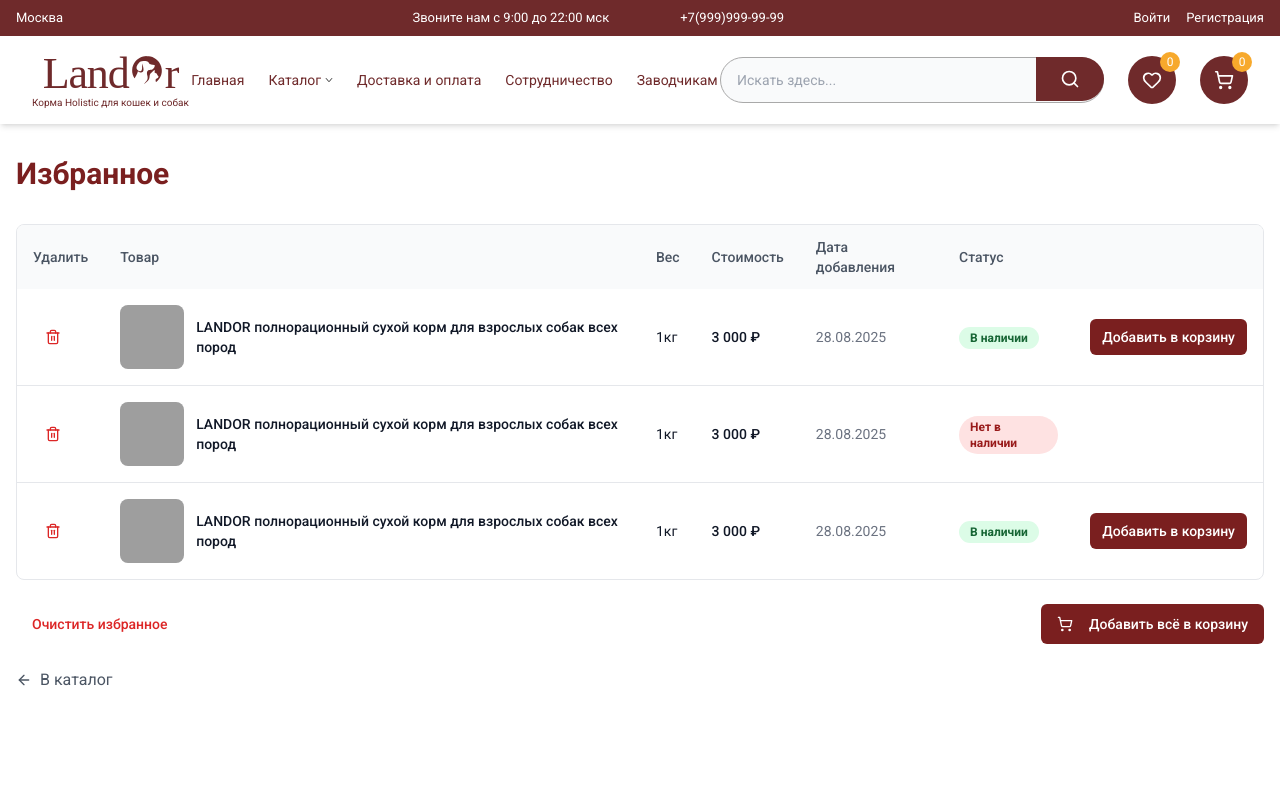
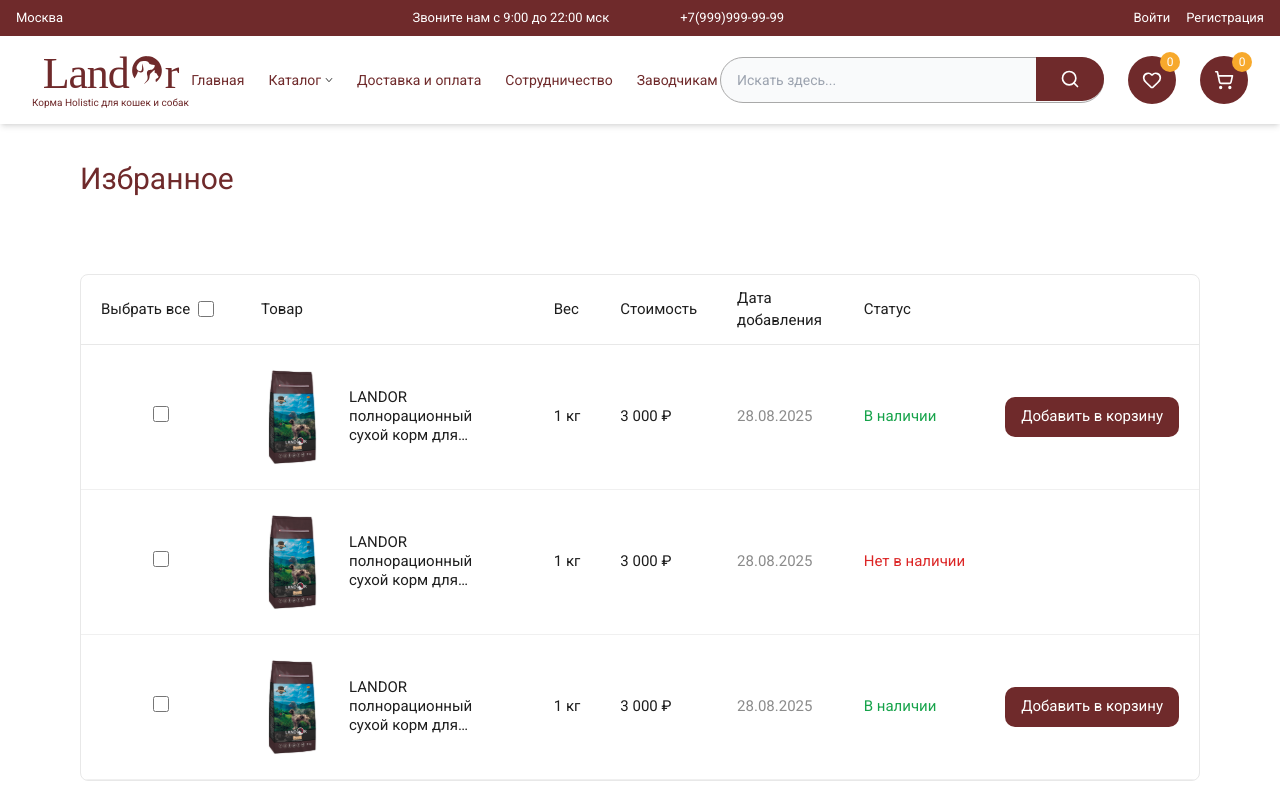
Before and after one commit to proffsenya/landor-shop, a React (Vite) app: page /favorites in a window 1280 px wide. Shown: the top 800 px of the page. Built offline with nearby package versions, Linux system fonts and the light colour scheme; grey boxes are pictures that could not be loaded; a web font is replaced by a local one.

Commit message:
Favorites successfully without api

```diff
--- a/client/pages/Favorites.jsx
+++ b/client/pages/Favorites.jsx
@@ -1,257 +1,181 @@
-import { useState } from "react";
+import { useState, useMemo } from "react";
 import { Link } from "react-router-dom";
 import Header from "@/components/Header";
 import Footer from "@/components/Footer";
-import { Button } from "@/components/ui/button";
-import { Card, CardContent } from "@/components/ui/card";
-import { Badge } from "@/components/ui/badge";
-import { ArrowLeft, Heart, Trash2, ShoppingCart } from "lucide-react";
+import { ShoppingCart, ArrowLeft } from "lucide-react";
 import ProductsSection from "../components/ProductsSection";
 
-// Моковые данные избранных товаров
 const mockFavorites = [
   {
     id: 1,
     name: "LANDOR полнорационный сухой корм для взрослых собак всех пород",
     price: 3000,
-    weight: "1кг",
-    image: "/placeholder.svg",
+    weight: "1 кг",
+    image: "/korm1.svg",
     dateAdded: "28.08.2025",
-    status: "В наличии",
-    isInStock: true
+    isInStock: true,
   },
   {
     id: 2,
     name: "LANDOR полнорационный сухой корм для взрослых собак всех пород",
     price: 3000,
-    weight: "1кг",
-    image: "/placeholder.svg",
+    weight: "1 кг",
+    image: "/korm1.svg",
     dateAdded: "28.08.2025",
-    status: "Нет в наличии",
-    isInStock: false
+    isInStock: false,
   },
   {
     id: 3,
     name: "LANDOR полнорационный сухой корм для взрослых собак всех пород",
     price: 3000,
-    weight: "1кг",
-    image: "/placeholder.svg",
+    weight: "1 кг",
+    image: "/korm1.svg",
     dateAdded: "28.08.2025",
-    status: "В наличии",
-    isInStock: true
-  }
+    isInStock: true,
+  },
 ];
-
-// Моковые данные рекомендованных товаров
-const mockRecommended = [
-  {
-    id: 4,
-    name: "LANDOR полнорационный сухой корм для взрослых собак всех пород",
-    price: 3000,
-    image: "/placeholder.svg",
-    isFavorite: false
-  },
-  {
-    id: 5,
-    name: "LANDOR полнорационный сухой корм для взрослых собак всех пород",
-    price: 3000,
-    image: "/placeholder.svg",
-    isFavorite: false
-  },
-  {
-    id: 6,
-    name: "LANDOR полнорационный сухой корм для взрослых собак всех пород",
-    price: 3000,
-    image: "/placeholder.svg",
-    isFavorite: false
-  },
-  {
-    id: 7,
-    name: "LANDOR полнорационный сухой корм для взрослых собак всех пород",
-    price: 3000,
-    image: "/placeholder.svg",
-    isFavorite: false
-  },
-  {
-    id: 8,
-    name: "LANDOR полнорационный сухой корм для взрослых собак всех пород",
-    price: 3000,
-    image: "/placeholder.svg",
-    isFavorite: false
-  }
-];
-
-// Компонент карточки товара для рекомендаций
-const ProductCard = ({ product, onToggleFavorite }) => {
-  return (
-    <Card className="transition-shadow group hover:shadow-lg">
-      <CardContent className="p-4">
-        <div className="relative">
-          <button
-            onClick={() => onToggleFavorite(product.id)}
-            className="absolute z-10 p-1 transition-colors rounded-full top-2 right-2 bg-white/80 hover:bg-white"
-          >
-            <Heart
-              className={`w-5 h-5 ${
-                product.isFavorite
-                  ? 'fill-red-500 text-red-500'
-                  : 'text-gray-400 hover:text-red-500'
-              }`}
-            />
-          </button>
-
-          <div className="mb-3 overflow-hidden bg-gray-100 rounded-lg aspect-square">
-            <img
-              src={product.image}
-              alt={product.name}
-              className="object-cover w-full h-full transition-transform group-hover:scale-105"
-            />
-          </div>
-
-          <h3 className="mb-2 text-sm font-medium text-gray-900 line-clamp-2">
-            {product.name}
-          </h3>
-
-          <div className="flex items-center justify-between">
-            <span className="text-lg font-bold text-gray-900">
-              {product.price.toLocaleString()} Р
-            </span>
-            <Button
-              size="sm"
-              className="bg-[hsl(var(--landor-primary))] hover:bg-[hsl(var(--landor-primary))]/90 text-white"
-            >
-              В корзину
-            </Button>
-          </div>
-        </div>
-      </CardContent>
-    </Card>
-  );
-};
 
 export default function Favorites() {
   const [favorites, setFavorites] = useState(mockFavorites);
-  const [recommended, setRecommended] = useState(mockRecommended);
+  const [selected, setSelected] = useState(new Set());
 
-  const formatPrice = (price) => {
-    return new Intl.NumberFormat('ru-RU', {
-      style: 'currency',
-      currency: 'RUB',
-      minimumFractionDigits: 0
+  const favoriteIds = useMemo(() => new Set(favorites.map(i => i.id)), [favorites]);
+  const allSelected =
+    selected.size > 0 &&
+    favorites.length > 0 &&
+    favorites.every(i => selected.has(i.id));
+
+  const formatPrice = price =>
+    new Intl.NumberFormat("ru-RU", {
+      style: "currency",
+      currency: "RUB",
+      minimumFractionDigits: 0,
     }).format(price);
+
+  const toggleAll = () => {
+    setSelected(prev => {
+      if (allSelected) return new Set();
+      return new Set(favorites.map(i => i.id));
+    });
   };
 
-  const removeFromFavorites = (id) => {
-    setFavorites(favorites.filter(item => item.id !== id));
+  const toggleOne = id => {
+    setSelected(prev => {
+      const next = new Set(prev);
+      next.has(id) ? next.delete(id) : next.add(id);
+      for (const x of Array.from(next)) if (!favoriteIds.has(x)) next.delete(x);
+      return next;
+    });
   };
 
-  const clearAllFavorites = () => {
-    setFavorites([]);
+  const removeSelected = () => {
+    if (selected.size === 0) return;
+    setFavorites(prev => prev.filter(i => !selected.has(i.id)));
+    setSelected(new Set());
   };
 
   const addAllToCart = () => {
     const inStockItems = favorites.filter(item => item.isInStock);
-    // Здесь будет логика добавления всех товаров в корзину
-    console.log('Добавляем в корзину:', inStockItems);
-  };
-
-  const toggleRecommendedFavorite = (id) => {
-    setRecommended(recommended.map(item =>
-      item.id === id
-        ? { ...item, isFavorite: !item.isFavorite }
-        : item
-    ));
+    console.log("Добавляем в корзину:", inStockItems);
   };
 
   return (
     <div className="min-h-screen bg-white">
       <Header />
 
-      <div className="container px-4 py-8 mx-auto">
-        {/* Секция избранного */}
-        <div className="mb-12">
-          <h1 className="text-3xl font-bold text-[hsl(var(--landor-primary))] mb-8">
+      <div className="container mx-auto px-[80px] py-10">
+        {/* Заголовок */}
+        <h1 className="text-[#6F2A2B] text-3xl leading-none mb-20">
           Избранное
         </h1>
 
-          {favorites.length === 0 ? (
-            <div className="py-12 text-center">
-              <Heart className="w-16 h-16 mx-auto mb-4 text-gray-400" />
-              <h2 className="mb-2 text-xl font-semibold text-gray-900">Избранное пусто</h2>
-              <p className="mb-6 text-gray-600">Добавьте товары в избранное, чтобы они отображались здесь</p>
-              <Link to="/catalog">
-                <Button className="bg-[hsl(var(--landor-primary))] hover:bg-[hsl(var(--landor-primary))]/90 text-white">
-                  Перейти в каталог
-                </Button>
-              </Link>
-            </div>
-          ) : (
-            <>
-              {/* Таблица избранных товаров */}
-              <div className="mb-6 overflow-hidden bg-white border border-gray-200 rounded-lg">
+        {/* Таблица */}
+        <div className="overflow-hidden rounded-lg border border-[#E8E8E8] bg-white">
           <div className="overflow-x-auto">
             <table className="w-full">
-                    <thead className="bg-gray-50">
-                      <tr>
-                        <th className="px-4 py-3 text-sm font-medium text-left text-gray-600">Удалить</th>
-                        <th className="px-4 py-3 text-sm font-medium text-left text-gray-600">Товар</th>
-                        <th className="px-4 py-3 text-sm font-medium text-left text-gray-600">Вес</th>
-                        <th className="px-4 py-3 text-sm font-medium text-left text-gray-600">Стоимость</th>
-                        <th className="px-4 py-3 text-sm font-medium text-left text-gray-600">Дата добавления</th>
-                        <th className="px-4 py-3 text-sm font-medium text-left text-gray-600">Статус</th>
-                        <th className="px-4 py-3 text-sm font-medium text-left text-gray-600"></th>
+              <thead>
+                <tr className="text-[#1E1E1E] text-[15px] border-b border-[#E8E8E8]">
+                  <th className="px-5 py-3 text-left font-normal w-[160px]">
+                    <label className="inline-flex items-center gap-2 cursor-pointer">
+                      <span>Выбрать все</span>
+                      <input
+                        type="checkbox"
+                        checked={allSelected}
+                        onChange={toggleAll}
+                        className="w-4 h-4 accent-[#6F2A2B]"
+                      />
+                    </label>
+                  </th>
+                  <th className="px-5 py-3 font-normal text-left">Товар</th>
+                  <th className="px-5 py-3 font-normal text-left">Вес</th>
+                  <th className="px-5 py-3 font-normal text-left">Стоимость</th>
+                  <th className="px-5 py-3 font-normal text-left">Дата добавления</th>
+                  <th className="px-5 py-3 font-normal text-left">Статус</th>
+                  <th className="px-5 py-3 font-normal text-left"></th>
                 </tr>
               </thead>
-                    <tbody className="divide-y divide-gray-200">
-                      {favorites.map((item) => (
-                        <tr key={item.id} className="hover:bg-gray-50">
-                          <td className="px-4 py-4">
-                            <Button
-                              variant="ghost"
-                              size="sm"
-                              onClick={() => removeFromFavorites(item.id)}
-                              className="text-red-600 hover:text-red-700 hover:bg-red-50"
-                            >
-                              <Trash2 className="w-4 h-4" />
-                            </Button>
+
+              <tbody>
+                {favorites.map(item => (
+                  <tr key={item.id} className="border-b border-[#F0F0F0]">
+                    {/* Чекбокс выбора */}
+                    <td className="px-5 py-6 text-center align-middle">
+                      <input
+                        type="checkbox"
+                        checked={selected.has(item.id)}
+                        onChange={() => toggleOne(item.id)}
+                        className="w-4 h-4 accent-[#6F2A2B]"
+                      />
                     </td>
-                          <td className="px-4 py-4">
-                            <div className="flex items-center space-x-3">
-                              <div className="flex-shrink-0 w-16 h-16 overflow-hidden bg-gray-100 rounded-lg">
+
+                    {/* Товар */}
+                    <td className="px-5 py-6">
+                      <div className="flex items-center gap-6">
+                        <div className="w-[64px] h-[96px] overflow-hidden flex-shrink-0">
                           <img
                             src={item.image}
                             alt={item.name}
-                                  className="object-cover w-full h-full"
+                            className="object-contain w-full h-full"
                           />
                         </div>
-                              <div className="flex-1 min-w-0">
-                                <p className="text-sm font-medium text-gray-900 line-clamp-2">
+                        <div className="text-[15px] text-[#1E1E1E] leading-tight pr-6 line-clamp-3">
                           {item.name}
-                                </p>
                         </div>
                       </div>
                     </td>
-                          <td className="px-4 py-4 text-sm text-gray-900">{item.weight}</td>
-                          <td className="px-4 py-4 text-sm font-medium text-gray-900">
+
+                    {/* Вес */}
+                    <td className="px-5 py-6 text-[15px] text-[#1E1E1E] whitespace-nowrap">
+                      {item.weight}
+                    </td>
+
+                    {/* Стоимость */}
+                    <td className="px-5 py-6 text-[15px] text-[#1E1E1E] whitespace-nowrap">
                       {formatPrice(item.price)}
                     </td>
-                          <td className="px-4 py-4 text-sm text-gray-500">{item.dateAdded}</td>
-                          <td className="px-4 py-4">
-                            <Badge
-                              variant={item.isInStock ? "default" : "destructive"}
-                              className={item.isInStock ? "bg-green-100 text-green-800" : "bg-red-100 text-red-800"}
+
+                    {/* Дата */}
+                    <td className="px-5 py-6 text-[15px] text-[#8B8B8B] whitespace-nowrap">
+                      {item.dateAdded}
+                    </td>
+
+                    {/* Статус */}
+                    <td className="px-5 py-6 text-[15px] whitespace-nowrap">
+                      <span
+                        className={
+                          item.isInStock ? "text-green-600" : "text-red-600"
+                        }
                       >
-                              {item.status}
-                            </Badge>
+                        {item.isInStock ? "В наличии" : "Нет в наличии"}
+                      </span>
                     </td>
-                          <td className="px-4 py-4">
+
+                    {/* Кнопка */}
+                    <td className="px-5 py-6 text-right whitespace-nowrap">
                       {item.isInStock && (
-                              <Button
-                                size="sm"
-                                className="bg-[hsl(var(--landor-primary))] hover:bg-[hsl(var(--landor-primary))]/90 text-white"
-                              >
+                        <button className="h-[40px] px-4 rounded-[10px] bg-[#6F2A2B] text-white text-[15px] hover:bg-[#5a2223]">
                           Добавить в корзину
-                              </Button>
+                        </button>
                       )}
                     </td>
                   </tr>
@@ -261,36 +185,41 @@
           </div>
         </div>
 
-              {/* Действия с избранным */}
-              <div className="flex items-center justify-between mb-6">
-                <Button
-                  variant="ghost"
-                  onClick={clearAllFavorites}
-                  className="text-red-600 hover:text-red-700 hover:bg-red-50"
+        {/* Нижняя панель */}
+        <div className="flex items-center justify-between mt-6">
+          <Link
+            to="/catalog"
+            className="inline-flex items-center text-[#5A5A5A] hover:text-[#1E1E1E]"
           >
-                  Очистить избранное
-                </Button>
-                <Button
-                  className="bg-[hsl(var(--landor-primary))] hover:bg-[hsl(var(--landor-primary))]/90 text-white"
-                  onClick={addAllToCart}
-                >
-                  <ShoppingCart className="w-4 h-4 mr-2" />
-                  Добавить всё в корзину
-                </Button>
-              </div>
-
-              {/* Навигация */}
-              <div className="mb-8">
-                <Link to="/catalog" className="inline-flex items-center text-gray-600 hover:text-gray-900">
             <ArrowLeft className="w-4 h-4 mr-2" />
             В каталог
           </Link>
+
+          <div className="flex flex-wrap items-center gap-4">
+            {/* Удалить выбранные */}
+            <button
+              onClick={removeSelected}
+              className="text-[#B00020] hover:opacity-80"
+              disabled={selected.size === 0}
+            >
+              Удалить выбранные
+            </button>
+
+            {/* Добавить всё в корзину */}
+            <button
+              onClick={addAllToCart}
+              className="inline-flex items-center h-[44px] px-4 rounded-[10px] bg-[#6F2A2B] text-white hover:bg-[#5a2223]"
+            >
+              <ShoppingCart className="w-4 h-4 mr-2" />
+              Добавить в корзину
+            </button>
           </div>
-            </>
-          )}
         </div>
 
-        {/* Секция рекомендованных товаров */}
+
+      </div>
+      {/* Рекомендации */}
+      <div className="mt-12">
           <ProductsSection title="Рекомендовано для Вас" />
         </div>
 
```
Lines whose indentation alone changed are shown as unchanged.
